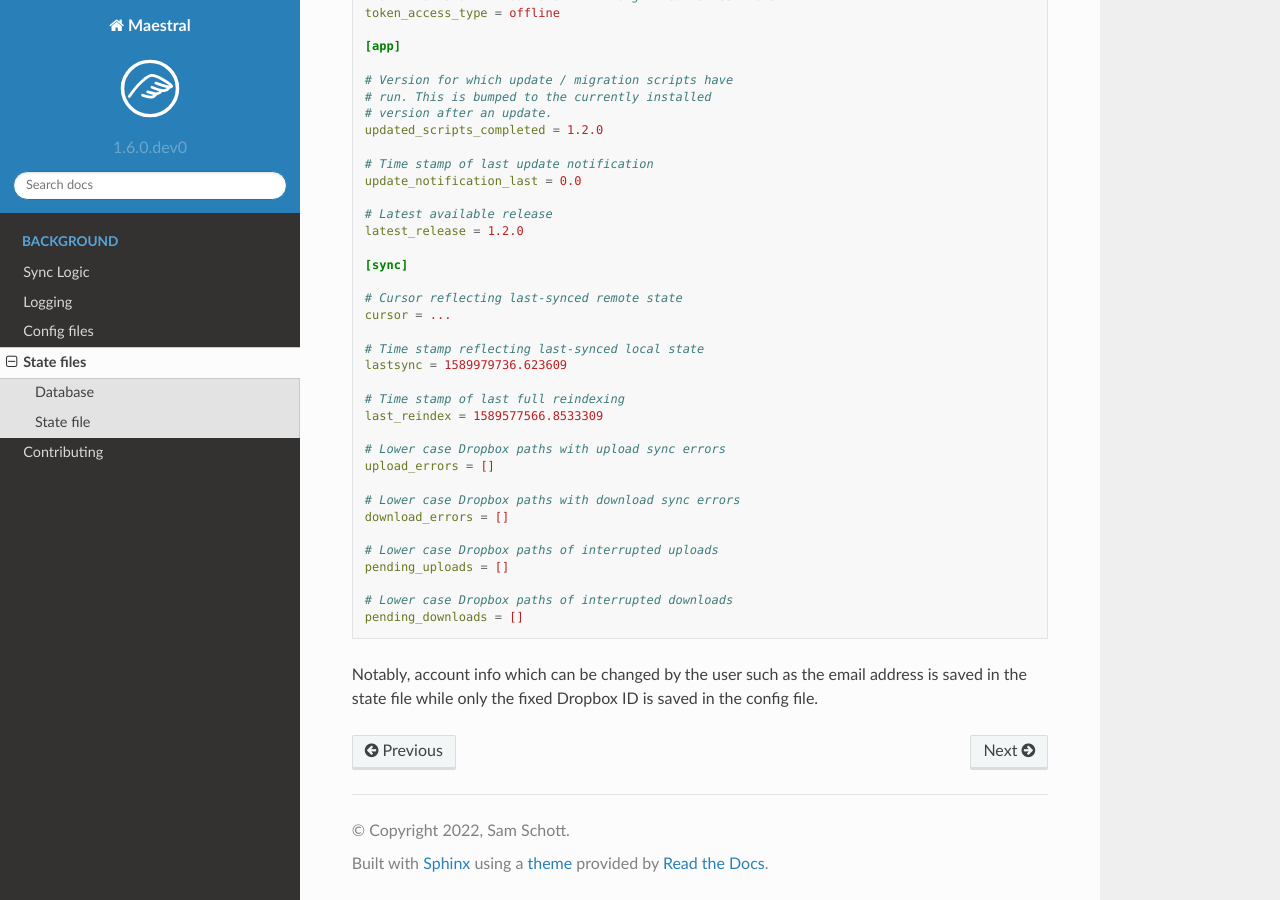
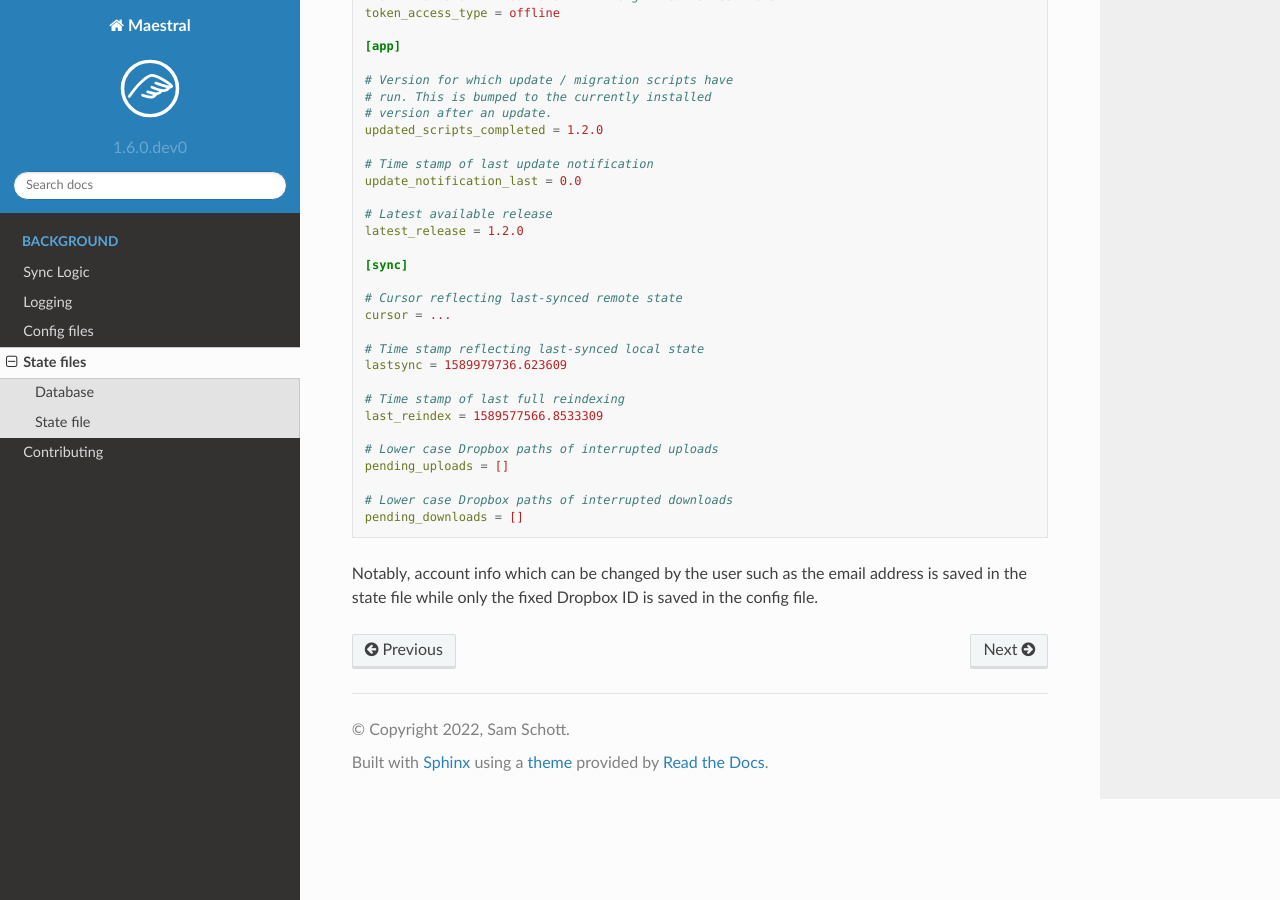
Before and after one commit to samschott/maestral, a Sphinx documentation site: the page built from docs/background/state_files.rst, in a window 1280 px wide and 900 px high, scrolled down 1059 px. Built offline with Sphinx 7.4.7 and the Read the Docs theme 2.0.0, drawn with Linux system fonts in a browser that asks for light colours; pages that are not in the unit, such as notebooks, are missing from menus.

Commit message:
[docs] small updates

```diff
--- a/docs/background/log_handlers.csv
+++ b/docs/background/log_handlers.csv
@@ -3,6 +3,6 @@ Log file,User defined (default: INFO),Always
 Stderr,User defined (default: INFO),If verbose flag is passed
 Systemd journal,User defined (default: INFO),If started as systemd service
 Systemd notify status,INFO,If started as systemd notify service
-:attr:`Maestral.status` API,INFO,Always
+:attr:`maestral.main.Maestral.status`,INFO,Always
 Desktop notifications,WARNING,Always
-:attr:`Maestral.fatal_errors` API,ERROR,Always
+:attr:`maestral.main.Maestral.fatal_errors`,ERROR,Always
--- a/docs/background/state_files.rst
+++ b/docs/background/state_files.rst
@@ -77,12 +77,6 @@ The state file has the following sections:
     # Time stamp of last full reindexing
     last_reindex = 1589577566.8533309
 
-    # Lower case Dropbox paths with upload sync errors
-    upload_errors = []
-
-    # Lower case Dropbox paths with download sync errors
-    download_errors = []
-
     # Lower case Dropbox paths of interrupted uploads
     pending_uploads = []
 
```
